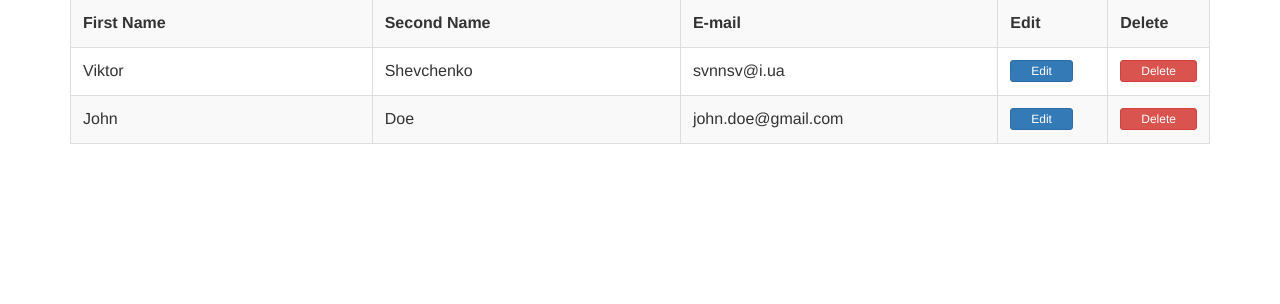
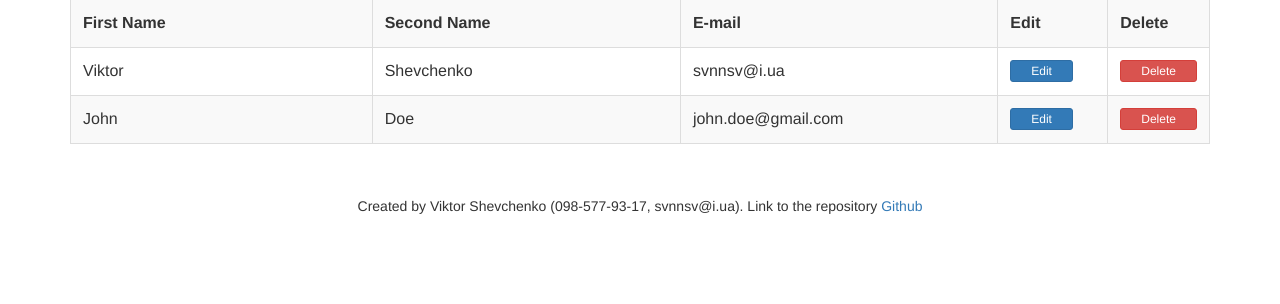
Before and after one commit to ViktorShevchenko/member_list, a PHP site: page / in a window 1280 px wide. Shown: the part 188-492 px from the top of the page. Run offline with PHP 8.4, Linux system fonts and the light colour scheme; data comes from the database, SQL or seed files in the repository.

Commit message:
Update index.php

```diff
--- a/index.php
+++ b/index.php
@@ -45,6 +45,10 @@
 					<input type="submit" name="form_action" id="form_action" class="btn btn-info" value="Insert" />
 				</div>
 			</form>
+		</div>
+
+		<div>
+			<p class="text-center">Created by Viktor Shevchenko (098-577-93-17, svnnsv@i.ua). Link to the repository <a href="https://github.com/ViktorShevchenko/member_list">Github</a></p>
 		</div>
 
 		<div id="action_alert" title="Action">
```
